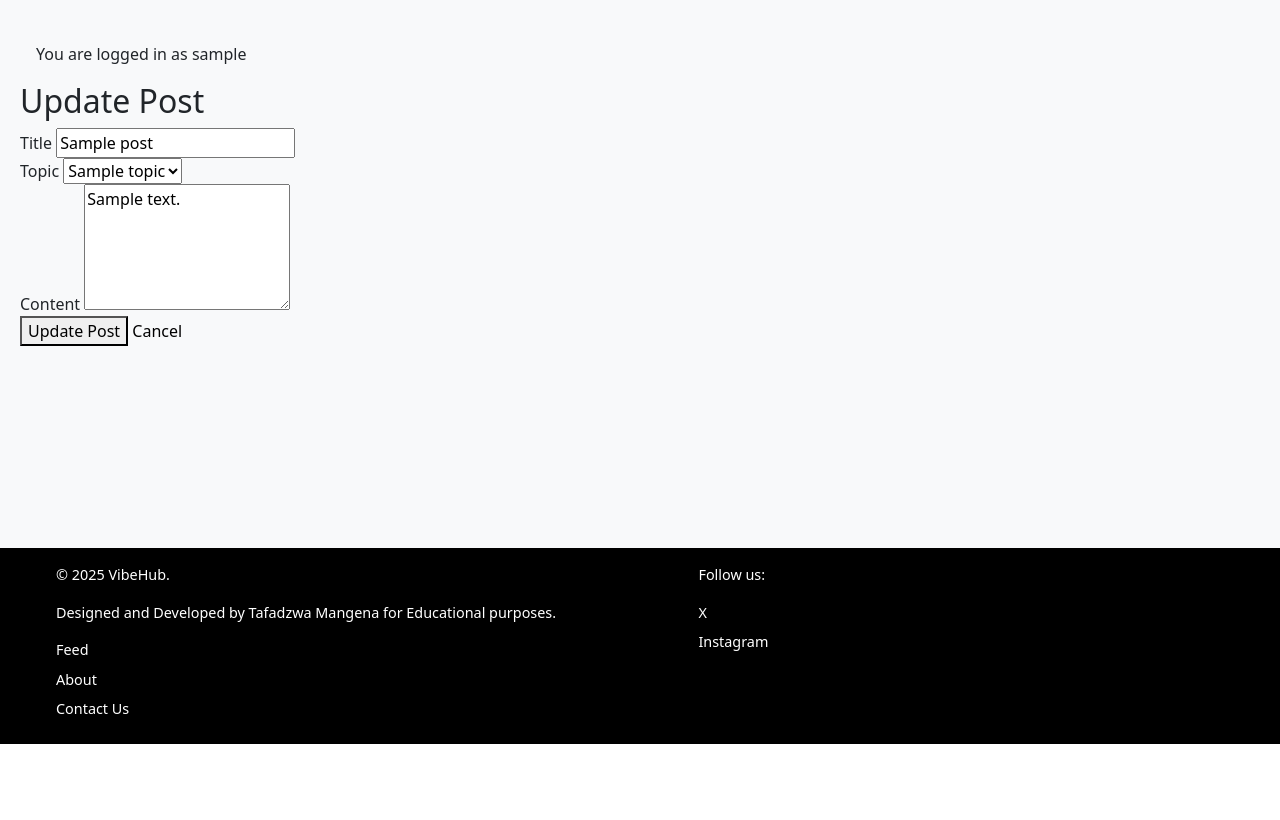
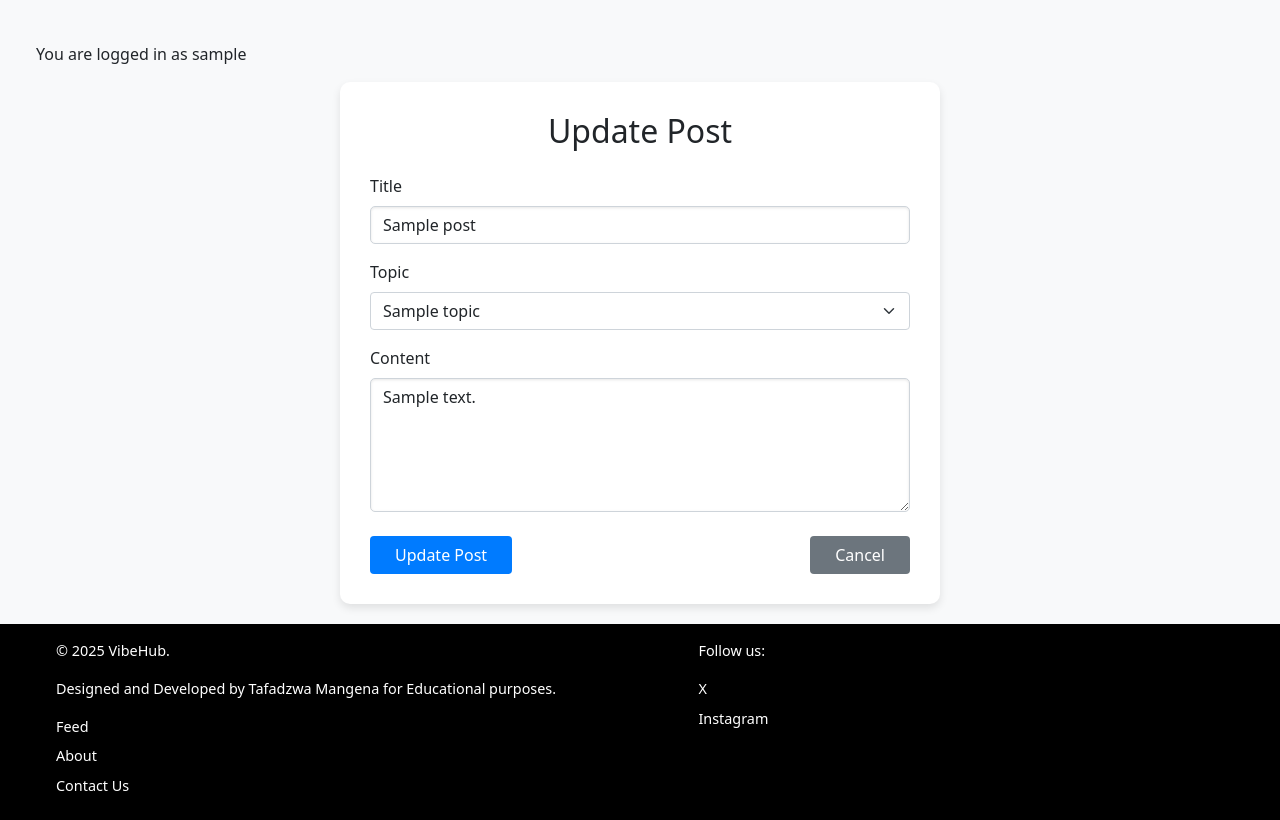
Before and after one commit to TafadzwaMangena/VibeHub, a Django app: page /1/update/ in a window 1280 px wide. Shown: the part 56-876 px from the top of the page. Before the commit the page ends 800 px from the top, so only its background shows below. Run offline with Django 4.2, Linux system fonts and the light colour scheme; a user stored in the database is signed in; tables that the repository leaves empty hold one stand-in row (values such as "Sample post").

Commit message:
Style update post create template

```diff
--- a/feed/templates/feed/post_update.html
+++ b/feed/templates/feed/post_update.html
@@ -2,17 +2,17 @@
 
 {% block content %}
 
-<div>
-    <h2>Update Post</h2>
+<div class="container update-post-container">
+    <h2 class="text-center mb-4">Update Post</h2>
     <form method="post">
       {% csrf_token %}
-        <div>
-            <label for="title">Title</label>
-            <input type="text" name="title" id="title" value="{{ post.title }}" required>
+      <div class="mb-3">
+        <label for="title" class="form-label">Title</label>
+        <input type="text" name="title" id="title" class="form-control" value="{{ post.title }}" required>
       </div>
-        <div>
-            <label for="related_topic">Topic</label>
-            <select name="related_topic" id="related_topic">
+      <div class="mb-3">
+        <label for="related_topic" class="form-label">Topic</label>
+        <select name="related_topic" id="related_topic" class="form-select">
           {% for topic in topics %}
           <option value="{{ topic.id }}" {% if post.related_topic.id == topic.id %}selected{% endif %}>
             {{ topic.title }}
@@ -20,12 +20,14 @@
           {% endfor %}
         </select>
       </div>
-        <div>
-            <label for="content">Content</label>
-            <textarea name="content" id="content" rows="5" required>{{ post.content }}</textarea>
+      <div class="mb-3">
+        <label for="content" class="form-label">Content</label>
+        <textarea name="content" id="content" class="form-control" rows="5" required>{{ post.content }}</textarea>
       </div>
-        <button type="submit">Update Post</button>
-        <a href="{% url 'feed' %}">Cancel</a>
+      <div class="d-flex justify-content-between mt-4">
+        <button type="submit" class="btn btn-update px-4">Update Post</button>
+        <a href="{% url 'feed' %}" class="btn btn-cancel px-4">Cancel</a>
+      </div>
     </form>
   </div>
 
--- a/static/css/style.css
+++ b/static/css/style.css
@@ -87,6 +87,29 @@ main {
     background-color: #5a6268;
   }
 
+  .update-post-container {
+    background: #ffffff;
+    padding: 30px;
+    border-radius: 10px;
+    box-shadow: 0 4px 8px rgba(0, 0, 0, 0.1);
+    width: 100%;
+    max-width: 600px;
+  }
+  .btn-update {
+    background-color: #007bff;
+    color: white;
+  }
+  .btn-update:hover {
+    background-color: #0056b3;
+  }
+  .btn-cancel {
+    background-color: #6c757d;
+    color: white;
+  }
+  .btn-cancel:hover {
+    background-color: #5a6268;
+  }
+
 /*-------------------------footer-------------------------------*/
 footer {
     background-color: #000000;
```
Lines whose indentation alone changed are shown as unchanged.
